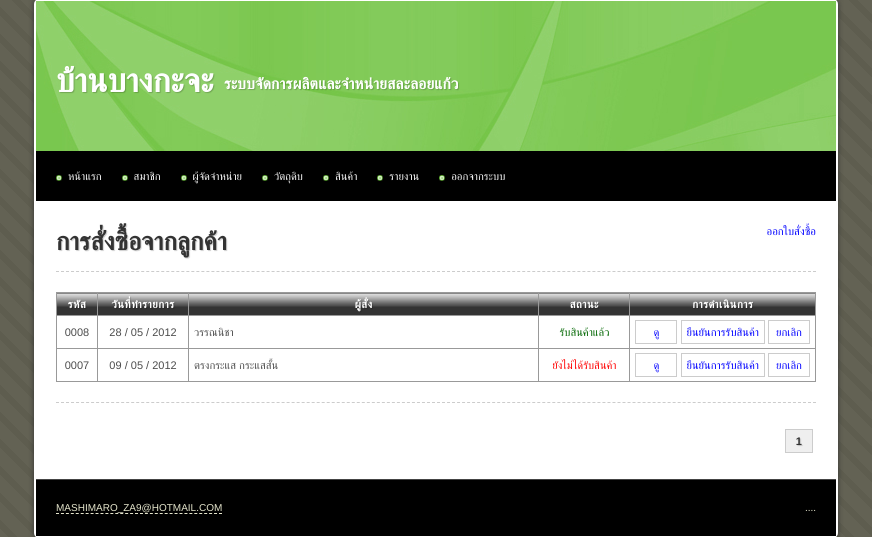
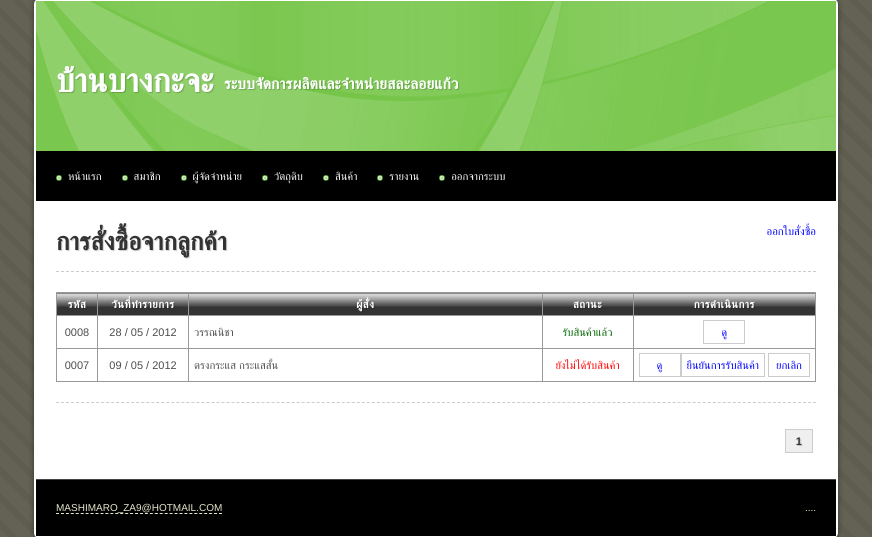
Before and after one commit to iicmaster/stu_champ, a PHP site: page /main/product_order.php in a window 1280 px wide. Shown: the part 31-568 px from the top of the page, without its empty margins (204-1076 px from the left). Run offline with PHP 8.4, Linux system fonts and the light colour scheme; the visitor is signed in with stand-in values (Sample User, id 1); data comes from the database, SQL or seed files in the repository.

Commit message:
Fiexd receive button still show after received product

```diff
--- a/main/product_order.php
+++ b/main/product_order.php
@@ -77,10 +77,15 @@ $target = 'product_order.php?page=';
 										<td>'.$data['orderer'].'</td>
 										<td class="center">'.$status.'</td>
 										<td class="center nowarp">
-											<a class="button" href="product_order_read.php?id='.$data['id'].'">ดู</a>
-											<a class="button" href="product_order_confirm_receive.php?id='.$data['id'].'">ยืนยันการรับสินค้า</a>
-											<a class="button" href="product_order_delete.php?id='.$data['id'].'">ยกเลิก</a>
-										</td>
+											<a class="button" href="product_order_read.php?id='.$data['id'].'">ดู</a>';
+
+							if(!$data['is_receive'])
+							{
+								echo '<a class="button" href="product_order_confirm_receive.php?id='.$data['id'].'">ยืนยันการรับสินค้า</a>
+									  <a class="button" href="product_order_delete.php?id='.$data['id'].'">ยกเลิก</a>';
+							}
+
+							echo '		</td>
 									</tr>';
 						}
 					}
```
